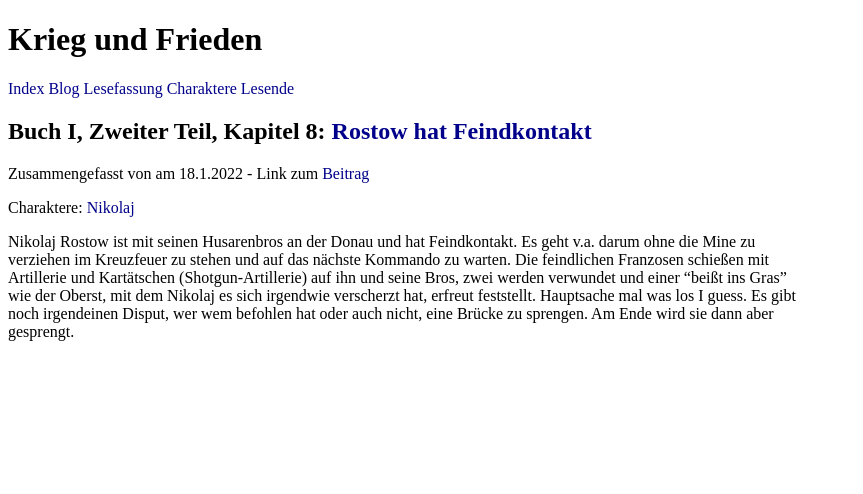
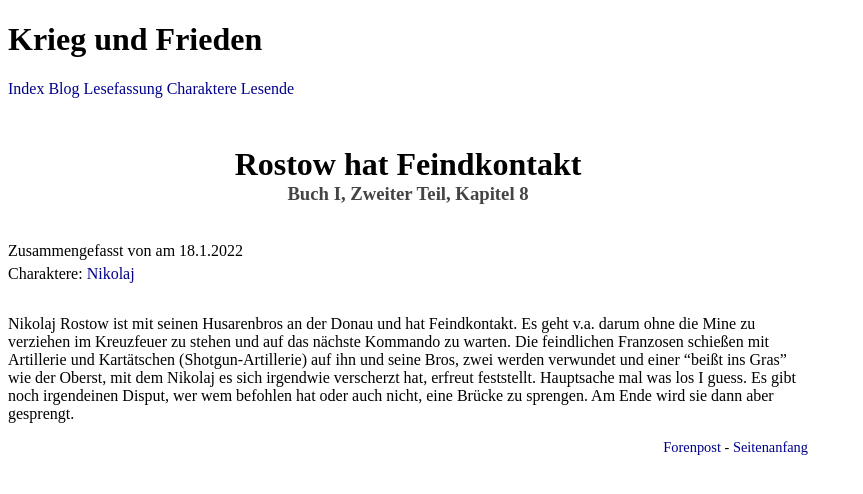
Before and after one commit to c-auri/ZAEH, a Jekyll site: the page built from _summaries/1-02-08-Rostow-hat-Feindkontakt.md, in a window 1280 px wide. Shown: the top 494 px of the page, without its empty margins (0-863 px from the left). Built offline with Jekyll 4.4.1, drawn with Linux system fonts in a browser that asks for light colours.

Commit message:
Add styles for summary.html

```diff
--- a/_layouts/summary.html
+++ b/_layouts/summary.html
@@ -3,7 +3,6 @@ layout: default
 ---
 
 <!-- Find author and the correct book and part numbers -->
-{% assign author = site.readers | where: 'name', page.author | first %}
 {% for current_part in site.parts %}
 {% if page.chapter[0] >= current_part.from_chapter and page.chapter[0] <= current_part.to_chapter%}
 {% assign part = current_part %}
@@ -12,16 +11,21 @@ layout: default
 {% endif %}
 {% endfor %}
 
-<h2>
-    {{ book.name }}, {{ part.name_in_book }}, Kapitel {{ page.chapter[1] }}:
-    <a href="{{ page.url }}">  {{ page.title }} </a>
-</h2>
+
+<h1 class="summary-header">
+    {{ page.title }}
+</h1>
+<h3 class="summary-enumeration">
+    {{ book.name }}, {{ part.name_in_book }}, Kapitel {{ page.chapter[1] }}
+</h3>
+<div class="summary-metadata">
     <p>
+        {% assign author = site.readers | where: 'name', page.author | first %}
         Zusammengefasst von <a href="{{ author.url }}">{{ author.name }}</a>
         am <span title='Verfasst {{ page.date_written  | date: "%-d.%-m.%Y, %R" }}&#13;Abgerufen {{ page.date_copied | date: "%-d.%-m.%Y, %R"}}'>{{ page.date_written | date: "%-d.%-m.%Y" }}</span>
-    - Link zum <a href="{% include thread_url.html %}?postID={{ page.postID }}#post{{ page.postID }}">Beitrag</a>
     </p>
     {% if page.characters %}
+        <p>
             Charaktere:
             {% for alias in page.characters %}
                 {% for character in site.characters %}
@@ -30,5 +34,17 @@ layout: default
                     {% endif %}
                 {% endfor %}
             {% endfor %}
+        </p>
     {% endif %}
+</div>
+
 {{ content }}
+<p class="summary-footer">
+    <a href="{% include thread_url.html %}?postID={{ page.postID }}#post{{ page.postID }}">
+        Forenpost
+    </a>
+    -
+    <a href="#top">
+        Seitenanfang
+    </a>
+</p>
--- a/_sass/main.scss
+++ b/_sass/main.scss
@@ -42,7 +42,8 @@ a.current {
   justify-content: space-between;
 }
 
-.blogpost-footer {
+.blogpost-footer,
+.summary-footer {
   font-size: 0.9em;
   text-align: right;
 }
@@ -80,7 +81,9 @@ li.character {
   color: #333;
 }
 
-h1.reading-version, h2.reading-version {
+h1.reading-version,
+h2.reading-version,
+h1.summary-header {
   text-align: center;
 }
 
@@ -96,3 +99,23 @@ h3.reading-version {
   margin-top: 2em;
   color: #333;
 }
+
+h1.summary-header {
+  margin-top: 1.5em;
+  margin-bottom: 0;
+}
+
+.summary-enumeration {
+  margin-top: 0;
+  margin-bottom: 2em;
+  text-align: center;
+  color: #444;
+}
+
+.summary-metadata {
+  margin-bottom: 2em;
+}
+
+.summary-metadata > p {
+  margin: 5px 0;
+}
```
Lines whose indentation alone changed are shown as unchanged.
